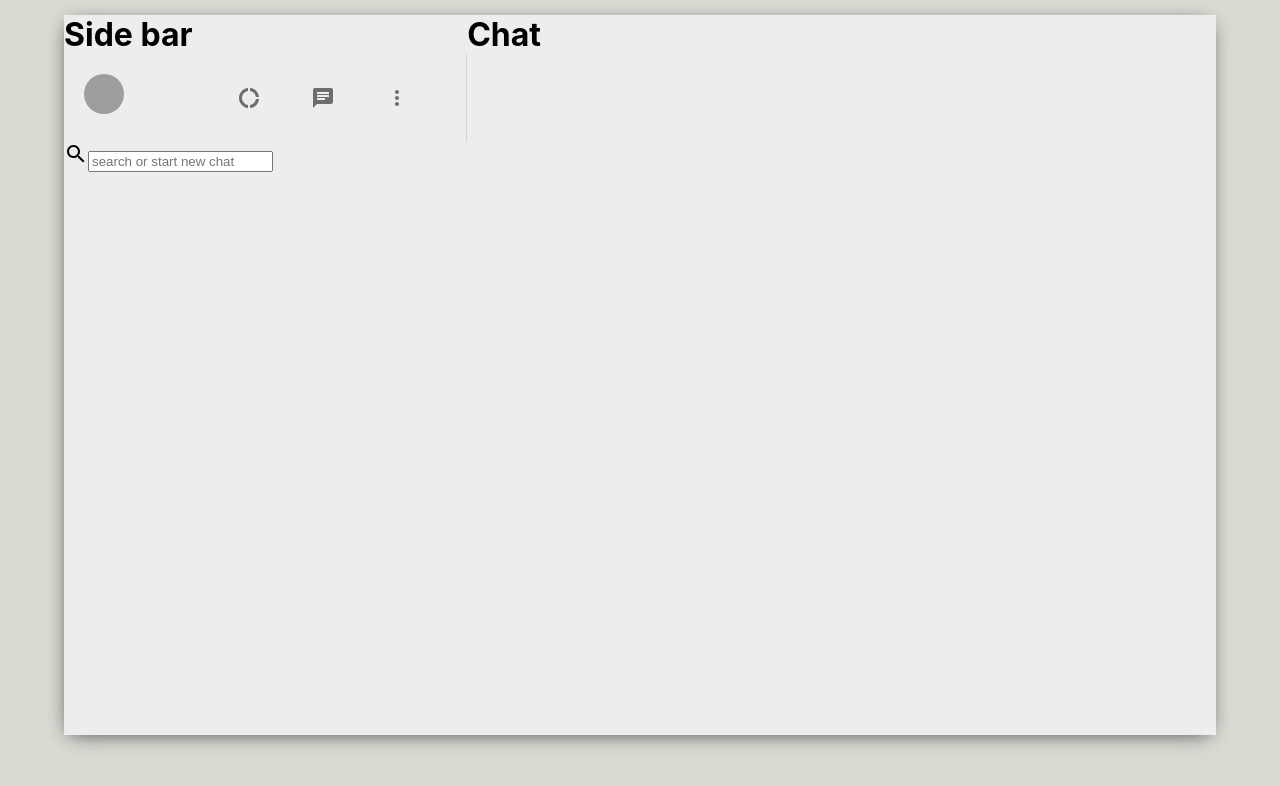
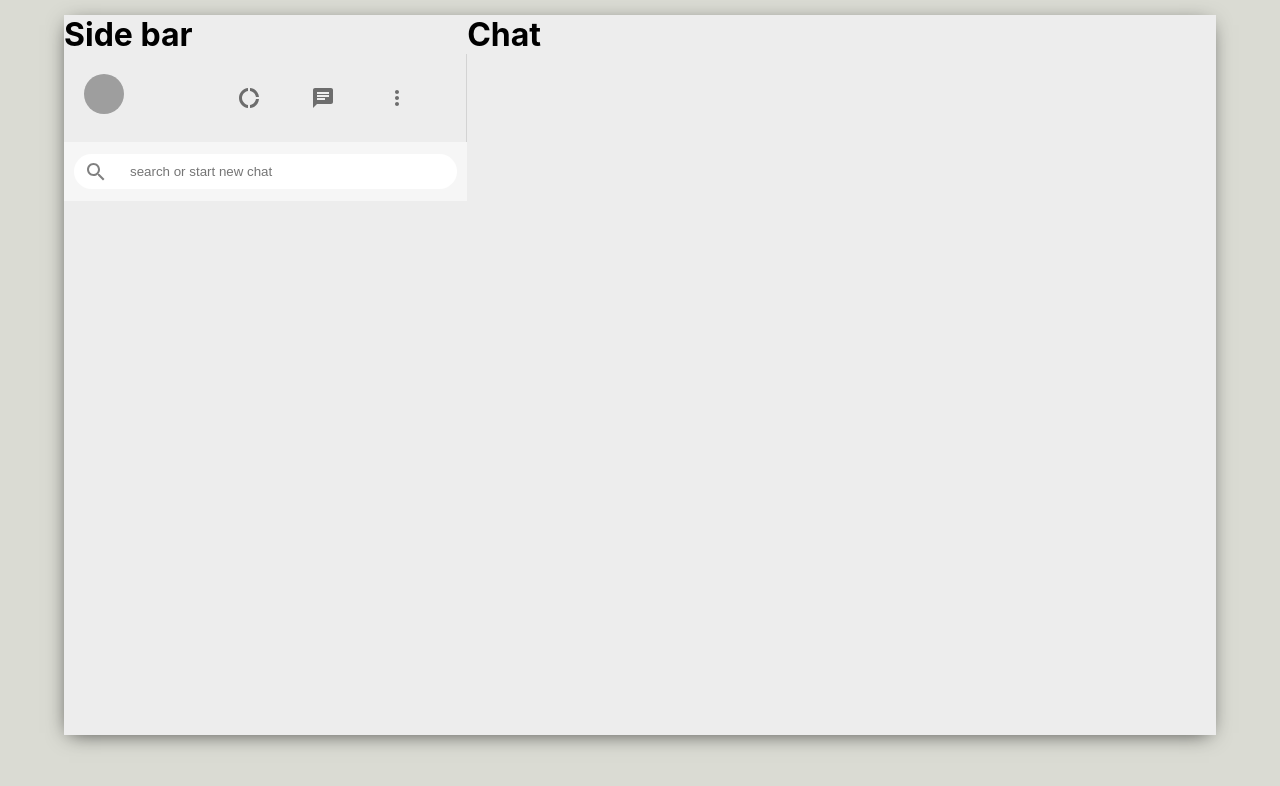
Before and after one commit to Elir-Mahad/whatmern, a React (Create React App) app: page / in a window 1280 px wide. Shown: the top 786 px of the page. Built offline with nearby package versions, Linux system fonts and the light colour scheme; grey boxes are pictures that could not be loaded.

Commit message:
styles for input and search icon

```diff
--- a/src/Sidebar.css
+++ b/src/Sidebar.css
@@ -22,3 +22,31 @@
 	margin-right: 2vw;
 	font-size: 24px !important;
 }
+
+.sidebar_search {
+	display: flex;
+	align-items: center;
+	background-color: #f6f6f6;
+	height: 39px;
+	padding: 10px;
+}
+
+.sidebar_searchContainer {
+	display: flex;
+	align-items: center;
+	background-color: white;
+	width: 100%;
+	height: 35px;
+	border-radius: 20px;
+}
+
+.sidebar_searchContainer .MuiSvgIcon-root {
+	color: gray;
+	padding: 10px;
+}
+
+.sidebar_searchContainer input {
+	border: none;
+	outline-width: 0;
+	margin-left: 10px;
+}
--- a/src/Sidebar.js
+++ b/src/Sidebar.js
@@ -32,8 +32,7 @@
 					</IconButton>
 				</div>
 			</div>
-
-			<div className="sidebard_search">
+			<div className="sidebar_search">
 				<div className="sidebar_searchContainer">
 					<SearchOutlined />
 					<input placeholder="search or start new chat" type="text" />
```
